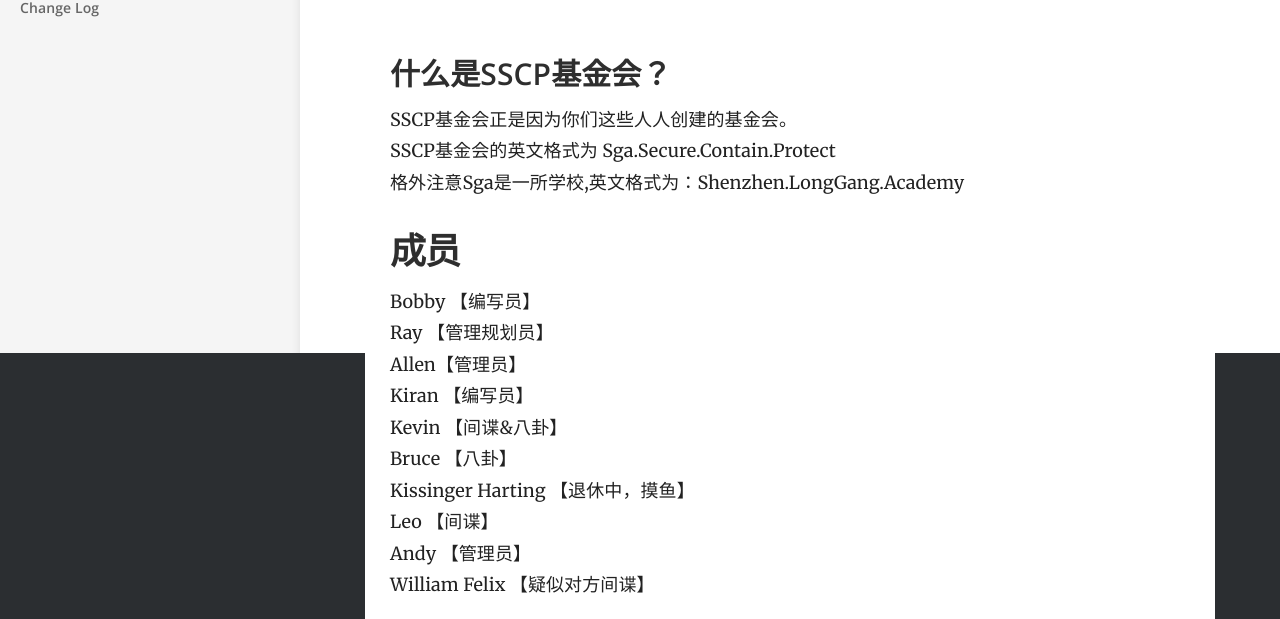
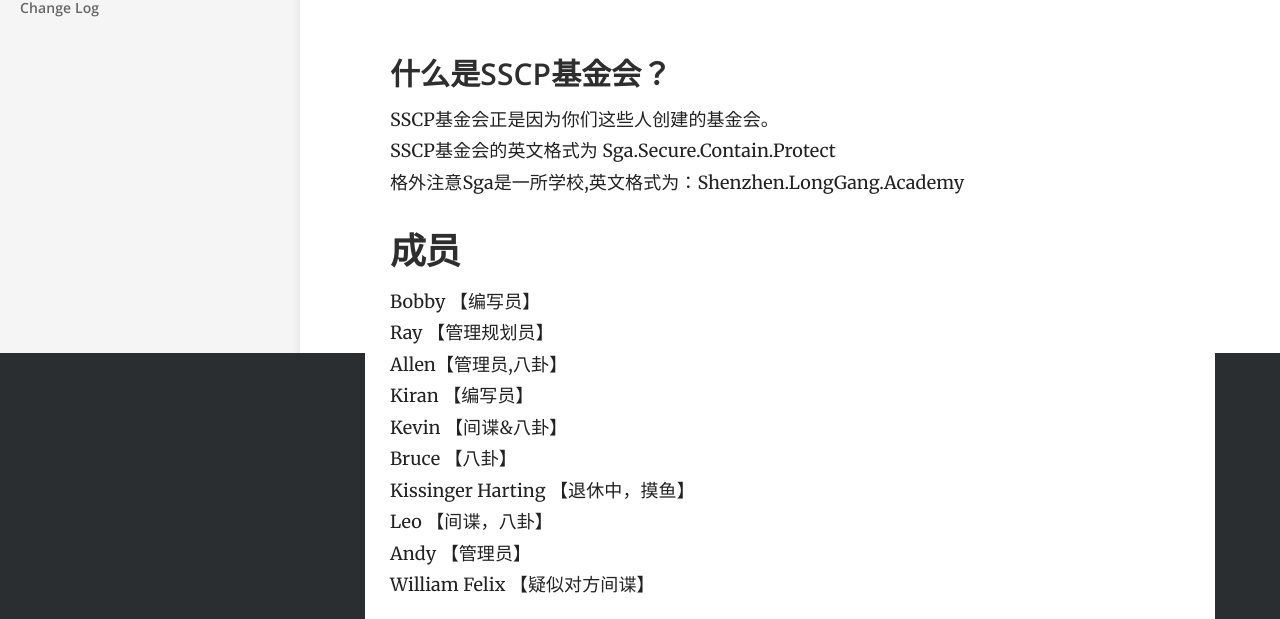
Before and after one commit to BootsHuang/BootsHuang.github.io, a Jekyll site: the page built from _docs/contact-syncing/SSCP.md, in a window 1280 px wide. Shown: the part 547-1166 px from the top of the page. Built offline with Jekyll 4.4.1, drawn with Linux system fonts in a browser that asks for light colours.

Commit message:
Update SSCP.md

```diff
--- a/_docs/contact-syncing/SSCP.md
+++ b/_docs/contact-syncing/SSCP.md
@@ -11,19 +11,19 @@ order: 4
 **SSCP基金会我们不允许将任何机密泄漏出去**
 
 ### 什么是SSCP基金会？
-SSCP基金会正是因为你们这些人人创建的基金会。
+SSCP基金会正是因为你们这些人创建的基金会。
 SSCP基金会的英文格式为 Sga.Secure.Contain.Protect
 格外注意Sga是一所学校,英文格式为：Shenzhen.LongGang.Academy
 
 ## 成员
 Bobby 【编写员】
 Ray 【管理规划员】
-Allen【管理员】
+Allen【管理员,八卦】
 Kiran 【编写员】
 Kevin 【间谍&八卦】
 Bruce 【八卦】
 Kissinger Harting 【退休中，摸鱼】
-Leo 【间谍】
+Leo 【间谍，八卦】
 Andy 【管理员】
 William Felix 【疑似对方间谍】
 ### 如何成为我们的成员?
```
